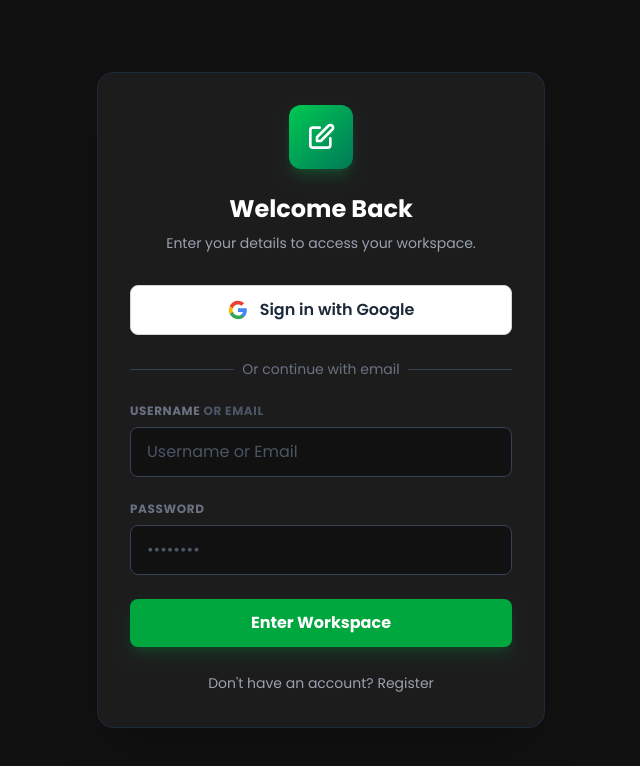
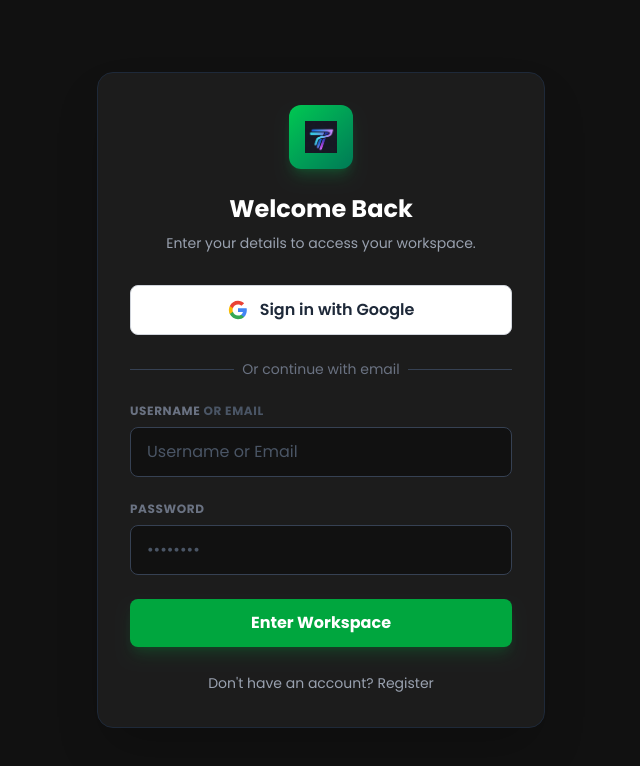
Before and after one commit to mark-juswa/threadly, a React (Vite) app in the folder frontend/: page / in a window 1280 px wide. Shown: the top 766 px of the page, without its empty margins (319-959 px from the left). Built offline with nearby package versions, Linux system fonts and the light colour scheme; no server answers.

Commit message:
change logo

```diff
--- a/frontend/src/components/auth/LoginView.jsx
+++ b/frontend/src/components/auth/LoginView.jsx
@@ -70,9 +70,8 @@ const LoginView = () => {
       <div className="max-w-md w-full bg-[#1c1c1c] p-8 rounded-2xl border border-gray-800 shadow-2xl text-center">
         {/* Icon */}
         <div className="flex items-center justify-center w-16 h-16 mx-auto mb-6 shadow-lg bg-gradient-to-br from-green-500 to-emerald-700 rounded-xl shadow-green-500/20">
-          <svg className="w-8 h-8 text-white" fill="none" stroke="currentColor" viewBox="0 0 24 24">
-            <path strokeLinecap="round" strokeLinejoin="round" strokeWidth="2" d="M11 5H6a2 2 0 00-2 2v11a2 2 0 002 2h11a2 2 0 002-2v-5m-1.414-9.414a2 2 0 112.828 2.828L11.828 15H9v-2.828l8.586-8.586z"></path>
-          </svg>
+          <img src="/Logo3.png" className="w-8 h-8 text-white"  />
+
         </div>
 
         {/* Title */}
```
